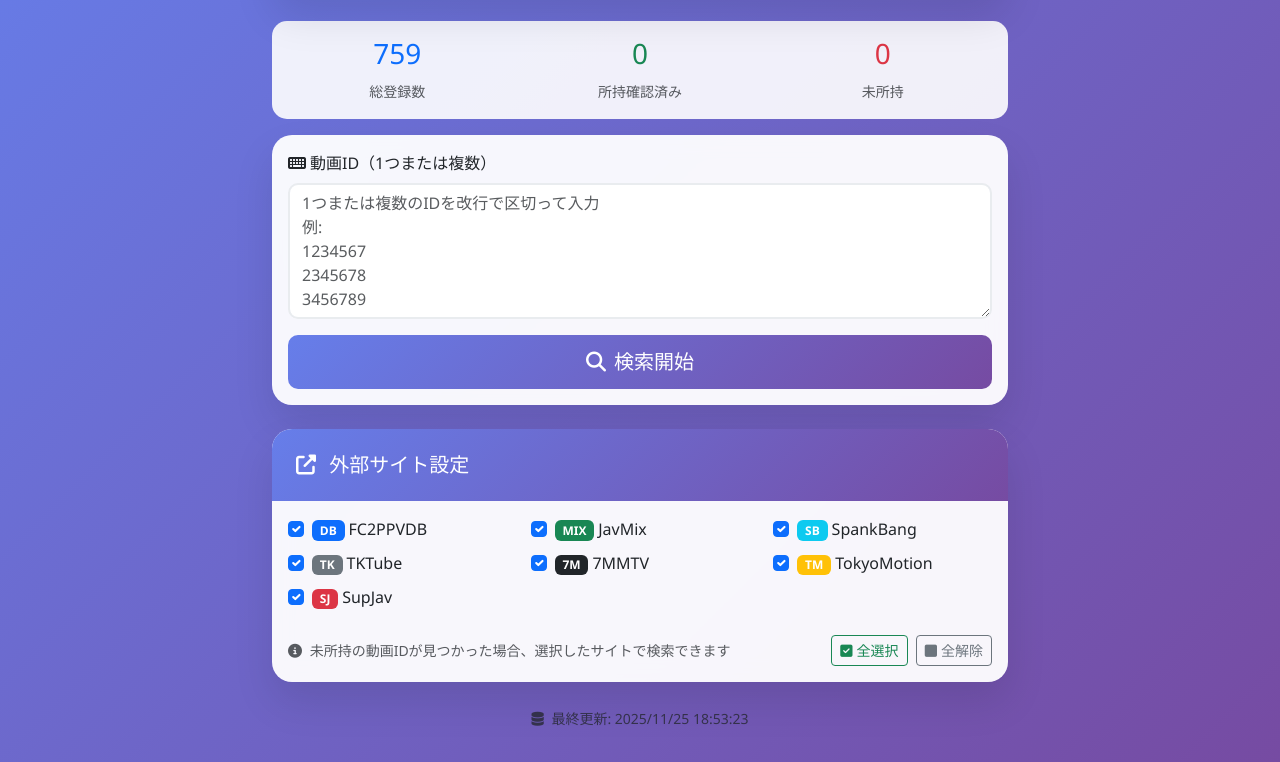
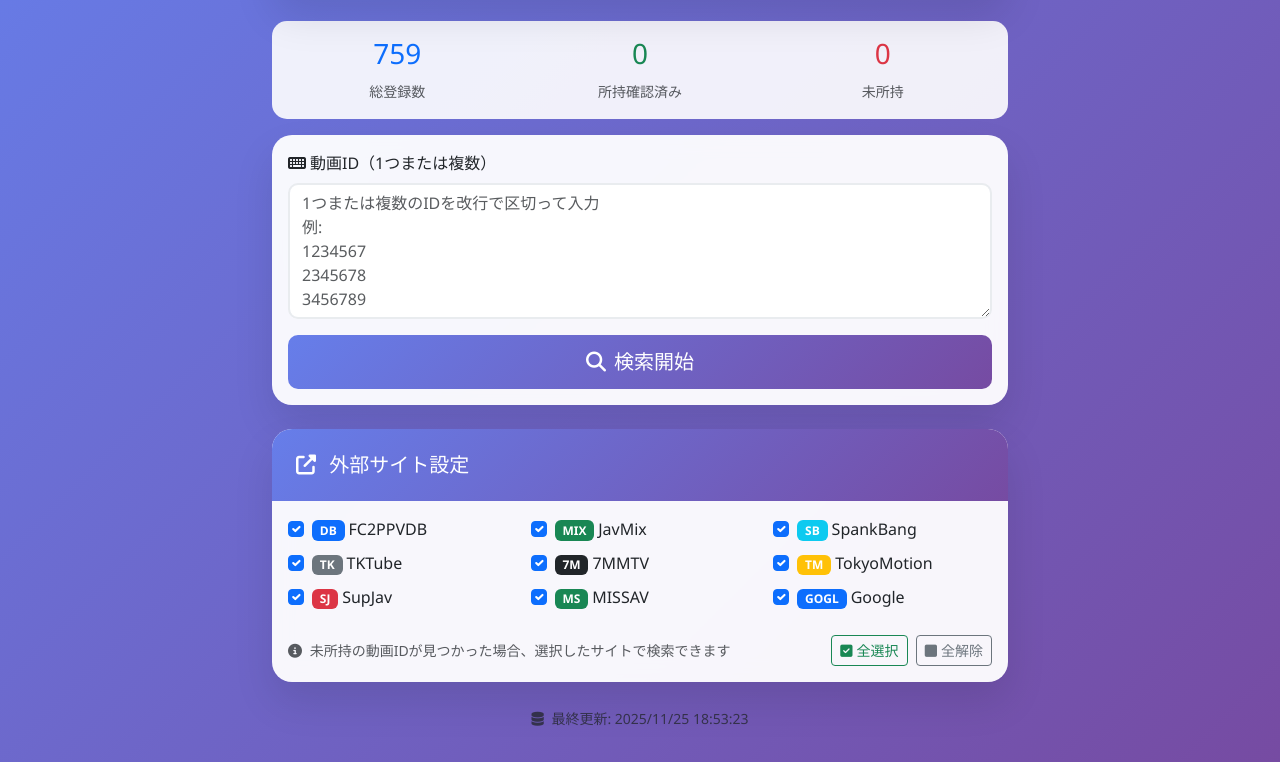
Before and after one commit to pero78176/fcid, a plain HTML site: page index.html in a window 1280 px wide. Shown: the part 163-925 px from the top of the page. Drawn offline with nearby package versions, Linux system fonts and the light colour scheme.

Commit message:
Add files via upload

```diff
--- a/index.html
+++ b/index.html
@@ -247,6 +247,22 @@
                                     </label>
                                 </div>
                             </div>
+                            <div class="col-md-6 col-lg-4 mb-2">
+                                <div class="form-check">
+                                    <input class="form-check-input" type="checkbox" id="site-missav" checked>
+                                    <label class="form-check-label" for="site-missav">
+                                        <span class="badge bg-success me-1">MS</span>MISSAV
+                                    </label>
+                                </div>
+                            </div>
+                            <div class="col-md-6 col-lg-4 mb-2">
+                                <div class="form-check">
+                                    <input class="form-check-input" type="checkbox" id="site-google" checked>
+                                    <label class="form-check-label" for="site-google">
+                                        <span class="badge bg-primary me-1">GOGL</span>Google
+                                    </label>
+                                </div>
+                            </div>
                         </div>
                         <div class="mt-3">
                             <div class="d-flex justify-content-between align-items-center">
--- a/search.js
+++ b/search.js
@@ -171,9 +171,9 @@ class FC2VideoSearcher {
             <strong>ID: ${result.id}</strong>
             <span class="ms-2">
                 ${result.found ?
-                    '<i class="fas fa-check-circle me-1"></i>所持しています' :
-                    '<i class="fas fa-times-circle me-1"></i>所持していません'
-                }
+                '<i class="fas fa-check-circle me-1"></i>所持しています' :
+                '<i class="fas fa-times-circle me-1"></i>所持していません'
+            }
             </span>
         `;
 
@@ -225,7 +225,9 @@ class FC2VideoSearcher {
             { id: 'site-tktube', name: 'TKTube', url: `https://tktube.com/ja/search/${videoId}/`, color: 'secondary' },
             { id: 'site-7mmtv', name: '7MMTV', url: `https://7mmtv.sx/ja/searchall_search/all/${videoId}/1.html`, color: 'dark' },
             { id: 'site-tokyomotion', name: 'TokyoMotion', url: `https://www.tokyomotion.net/search?search_query=${videoId}&search_type=videos`, color: 'warning' },
-            { id: 'site-supjav', name: 'SupJav', url: `https://supjav.com/ja/?s=${videoId}`, color: 'danger' }
+            { id: 'site-supjav', name: 'SupJav', url: `https://supjav.com/ja/?s=${videoId}`, color: 'danger' },
+            { id: 'site-missav', name: 'MISSAV', url: `https://missav.ai/ja/search/${videoId}`, color: 'success' },
+            { id: 'site-google', name: 'Google', url: `https://www.google.com/search?q=rapidgator+${videoId}`, color: 'primary' }
         ];
 
         // 個別サイトボタンを作成
@@ -263,7 +265,9 @@ class FC2VideoSearcher {
             { id: 'site-tktube', url: `https://tktube.com/ja/search/${videoId}/` },
             { id: 'site-7mmtv', url: `https://7mmtv.sx/ja/searchall_search/all/${videoId}/1.html` },
             { id: 'site-tokyomotion', url: `https://www.tokyomotion.net/search?search_query=${videoId}&search_type=videos` },
-            { id: 'site-supjav', url: `https://supjav.com/ja/?s=${videoId}` }
+            { id: 'site-supjav', url: `https://supjav.com/ja/?s=${videoId}` },
+            { id: 'site-missav', url: `https://missav.ai/ja/search/${videoId}` },
+            { id: 'site-google', url: `https://www.google.com/search?q=rapidgator+${videoId}` }
         ];
 
         const selectedSites = [];
```
